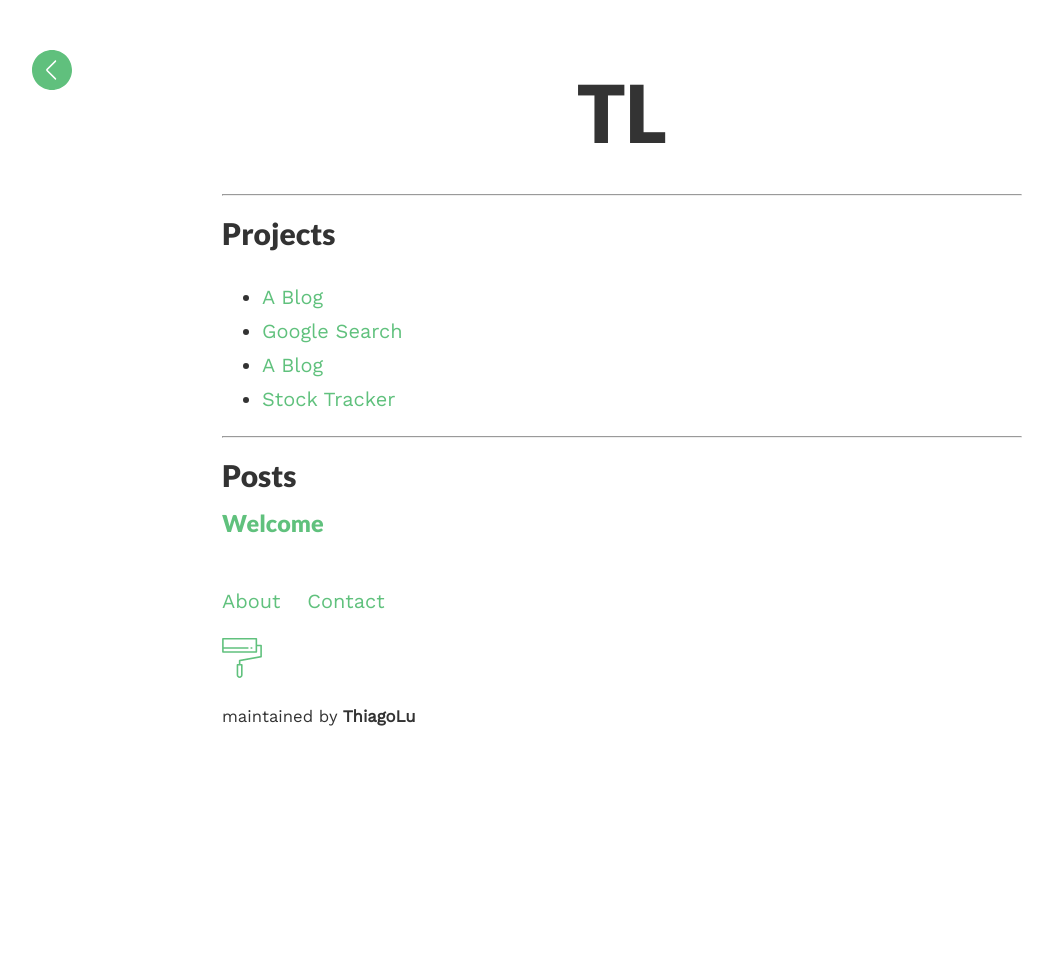
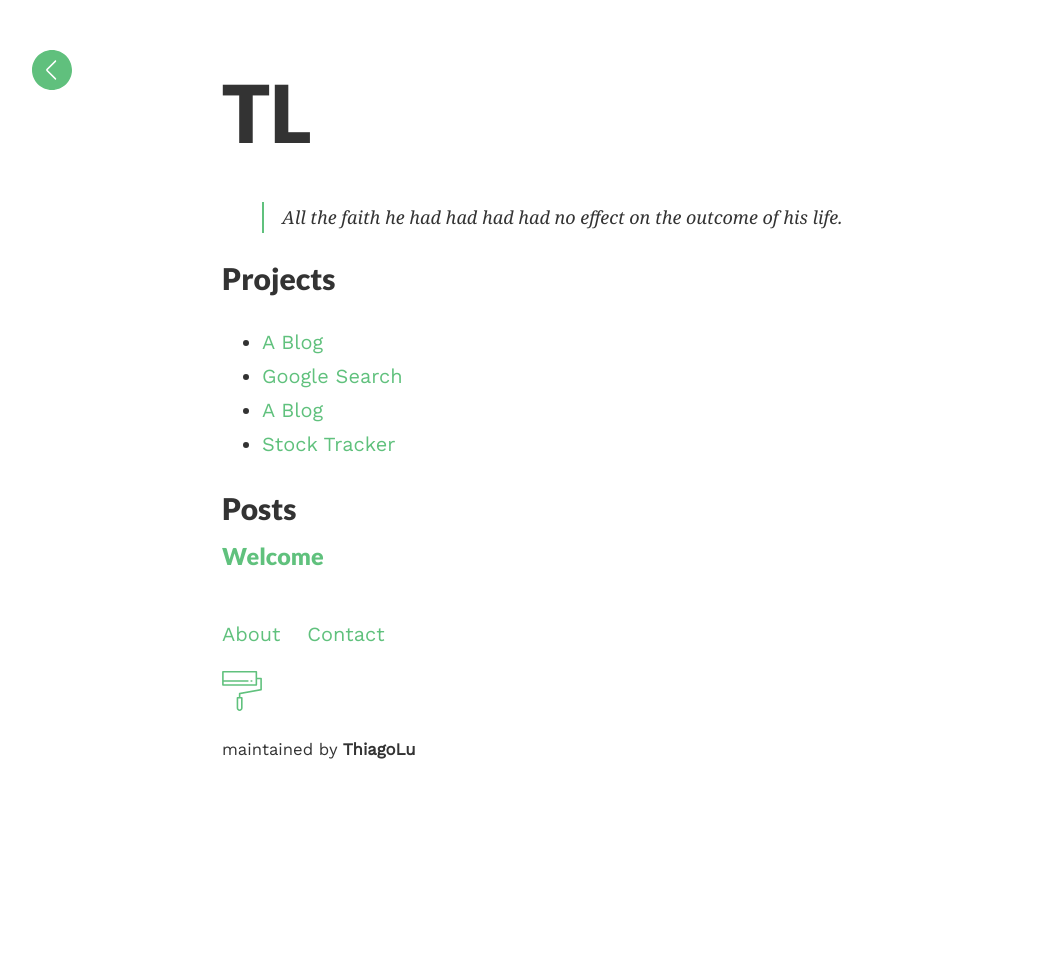
Before and after one commit to thiagolu/thiagolu.github.io, a Jekyll site: the page built from index.md, in a window 1280 px wide. Shown: the whole page, without its empty margins (18-1071 px from the left). Built offline with Jekyll 4.4.1, drawn with Linux system fonts in a browser that asks for light colours; our own code applies the rules of GitHub Pages for plain Markdown files.

Commit message:
add random quote

```diff
--- a/index.md
+++ b/index.md
@@ -1,8 +1,10 @@
 ---
 layout: default
 ---
-<h1 class="headline text-center">{{site.title}}</h1>
------------------------
+<h1 class="headline">{{site.title}}</h1>
+
+
+> All the faith he had had had had no effect on the outcome of his life.
 
 
 ## Projects
@@ -12,7 +14,6 @@ layout: default
  - [A Blog](http://t-ls.herokuapp.com/)
  - [Stock Tracker](https://polar-shelf-96927.herokuapp.com/users/sign_in)
 
- ----------------------
 
 
 ## Posts
```
